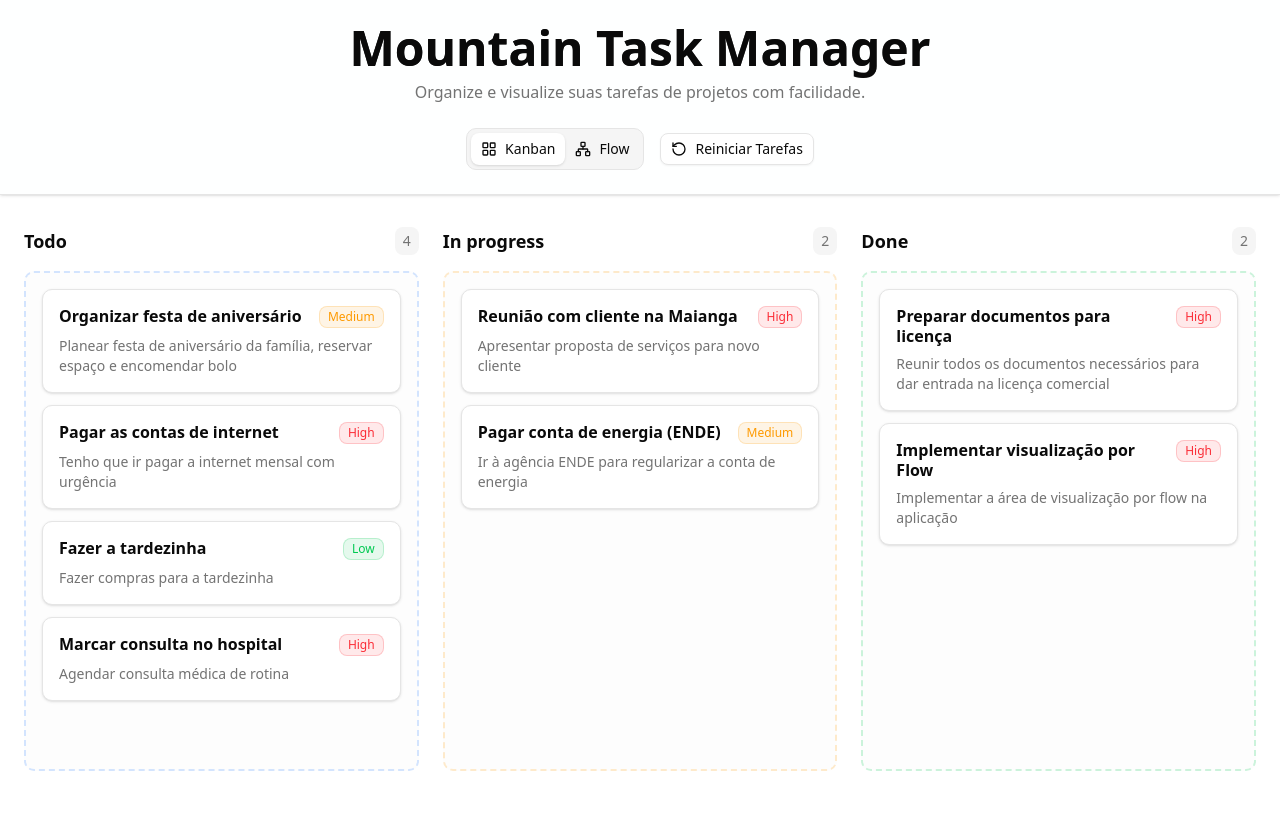
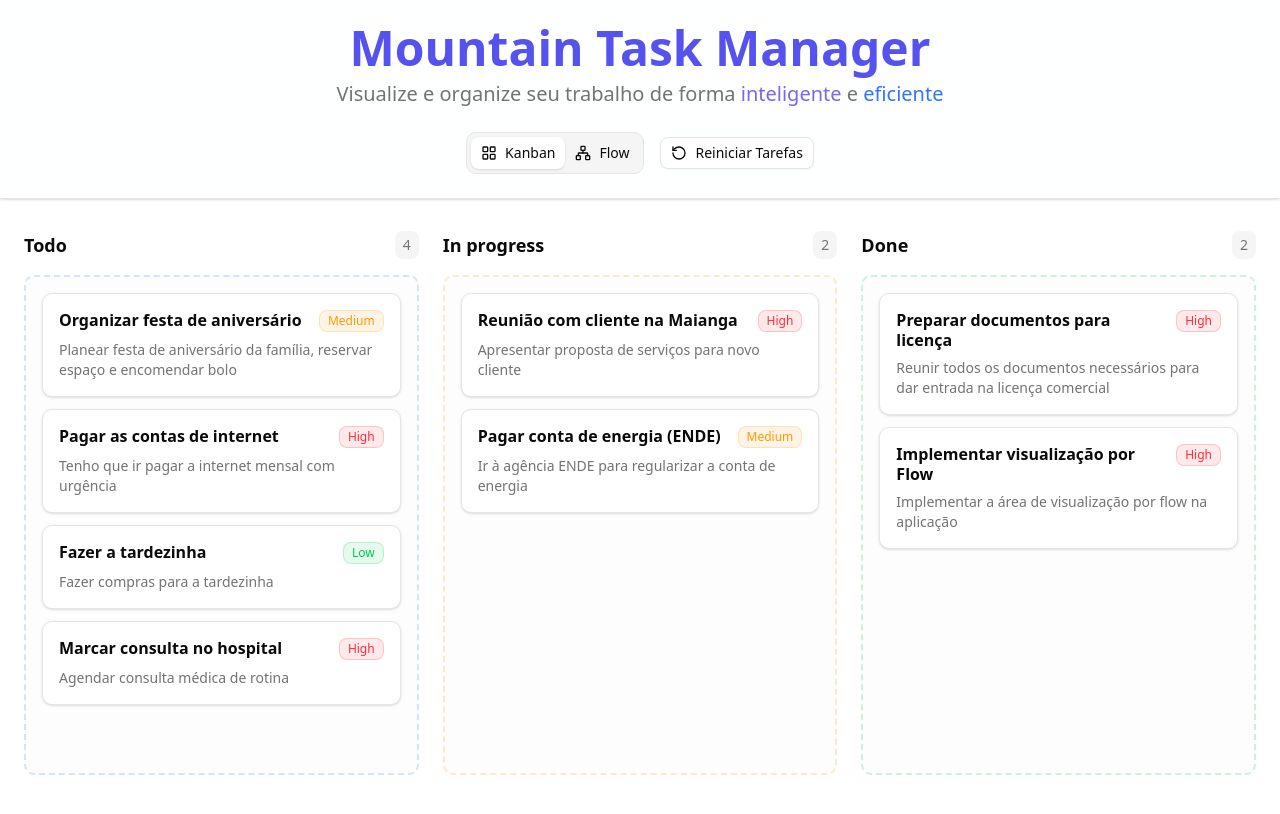
Before and after one commit to epifaniofrancisco/mountain-task-manager, a React (Vite) app: page /tasks in a window 1280 px wide. Shown: the top 814 px of the page. Built offline with nearby package versions, Linux system fonts and the light colour scheme.

Commit message:
style: improve colors in UI

```diff
--- a/src/App.tsx
+++ b/src/App.tsx
@@ -1,5 +1,5 @@
 import { Routes, Route, Navigate } from 'react-router-dom'
-import TasksPage from './Tasks'
+import TasksPage from './TasksPage'
 
 function App() {
   return (
--- a/src/Tasks.tsx
+++ b/src/TasksPage.tsx
@@ -26,12 +26,11 @@ export default function TasksPage() {
 				<div className="container mx-auto px-6 py-6">
 					<div className="flex flex-col items-center text-center space-y-4">
 						<div className="space-y-2">
-							<h1 className="text-4xl md:text-5xl font-bold text-foreground bg-gradient-to-r from-primary to-primary/60 bg-clip-text">
+							<h1 className="text-4xl md:text-5xl font-bold bg-clip-text text-[#5552F0]">
 								Mountain Task Manager
 							</h1>
-							<p className="text-base text-muted-foreground max-w-2xl mx-auto">
-								Organize e visualize suas tarefas de projetos
-								com facilidade.
+							<p className="text-xl  text-muted-foreground max-w-2xl mx-auto">
+								Visualize e organize seu trabalho de forma <span className="text-[#7967EC]">inteligente</span> e <span className="text-[#3175F4]">eficiente</span>
 							</p>
 						</div>
 						<div className="flex items-center gap-4 pt-2">
```
